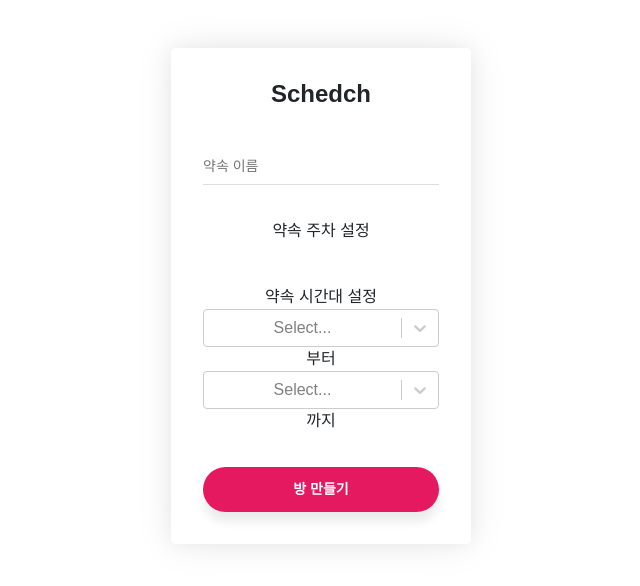
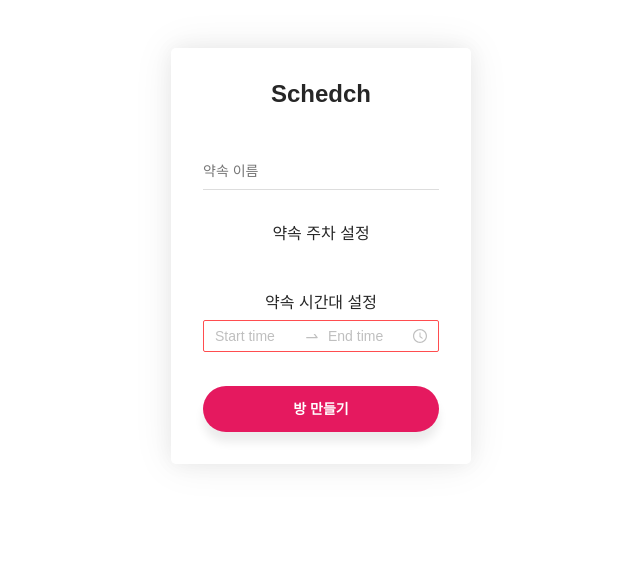
Before and after one commit to lysuk96/schedch, a React (Create React App) app in the folder client/: page / in a window 1280 px wide. Shown: the top 586 px of the page, without its empty margins (319-959 px from the left). Built offline with nearby package versions, Linux system fonts and the light colour scheme.

Commit message:
feat: antd time picker

```diff
--- a/client/package.json
+++ b/client/package.json
@@ -6,6 +6,7 @@
     "@testing-library/jest-dom": "^5.16.4",
     "@testing-library/react": "^13.2.0",
     "@testing-library/user-event": "^13.5.0",
+    "antd": "^4.20.6",
     "bootstrap": "^5.1.3",
     "react": "^18.1.0",
     "react-bootstrap": "^2.4.0",
--- a/client/src/pages/Home.js
+++ b/client/src/pages/Home.js
@@ -20,6 +20,16 @@ import "./css/home.css";
 //dummy
 import PastDummy from "../api/dummy/PastDummy";
 
+//TimePicker (나중에 공부해서 component화 할 것)
+import {TimePicker} from "antd"
+import 'antd/dist/antd.min.css'
+const format = "HH:mm";
+const defaultHour = ["09:00", "22:00"];
+const defaultMinuteStep = 30;
+
+
+
+
 function Home() {
     let navigate = useNavigate()
 
@@ -40,26 +50,14 @@ function Home() {
 
                     <CardFieldset>
                         <div style={{ marginTop: "10px" }}>
-                            <a>약속 주차 설정</a>
+                            <h6>약속 주차 설정</h6>
                         </div>
                     </CardFieldset>
 
                     <CardFieldset>
                         <div style={{ marginTop: "10px" }}>
-                            <a>약속 시간대 설정</a>
-                            <Select
-                                options={PastDummy}
-                                onChange={setPast0}
-                                isSearchable={false}
-                            />
-                            <a>부터</a>
-                            <Select
-                                options={PastDummy}
-                                onChange={setPast1}
-                                isSearchable={false}
-                            />
-                            <a>까지</a>
-
+                            <h6>약속 시간대 설정</h6>
+                            <TimePicker.RangePicker status="error" format={format} minuteStep={defaultMinuteStep} defaultPickerValue={defaultHour}/>
                         </div>
                     </CardFieldset>
 
--- a/client/src/pages/Room.js
+++ b/client/src/pages/Room.js
@@ -8,12 +8,15 @@ import {
     CardBody,
 } from "../components/Card";
 
+//css
+import "./css/room.css"
+
 function Room() {
     let [tab, setTab] = useState(0)
     const navigate = useNavigate()
 
     return(
-        <div className="Home">
+        <div className="Room">
             <RoomCardWrapper>
                 <CardBody>
                     <div class="schedular">
--- a/client/src/pages/css/result.scss
+++ /dev/null
@@ -1,8 +0,0 @@
-@import url('https://fonts.googleapis.com/css2?family=Yeon+Sung&display=swap&family=Poor+Story');
-
-.emphasize {
-    font-family: 'Yeon Sung', cursive;
-    font-size: calc(1.0em + 1vw);
-    margin-block-start: 0em;
-    margin-block-end: 0px;
-};
--- /dev/null
+++ b/client/src/pages/css/room.css
@@ -0,0 +1,15 @@
+.Room {
+  font-family: sans-serif;
+  text-align: center;
+  width: 100%;
+  height: 105%;
+}
+
+/* .Room {
+  margin: 0;
+  position: absolute;
+  top: 50%;
+  left: 50%;
+  -ms-transform: translate(-50%, -50%);
+  transform: translate(-50%, -50%);
+} */
```
Also changed, not shown: client/src/components/TimePicker.js (added), 1 other file (tests, documents, lock files or other folders).
